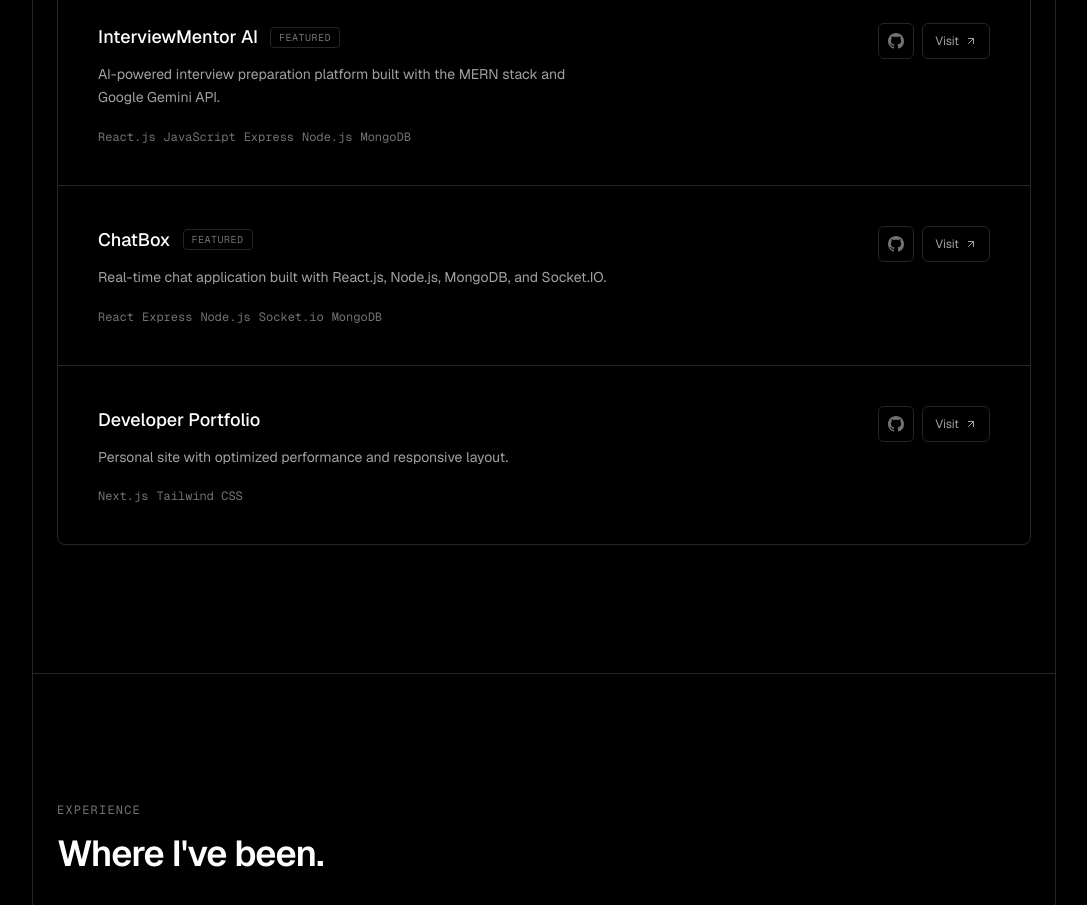
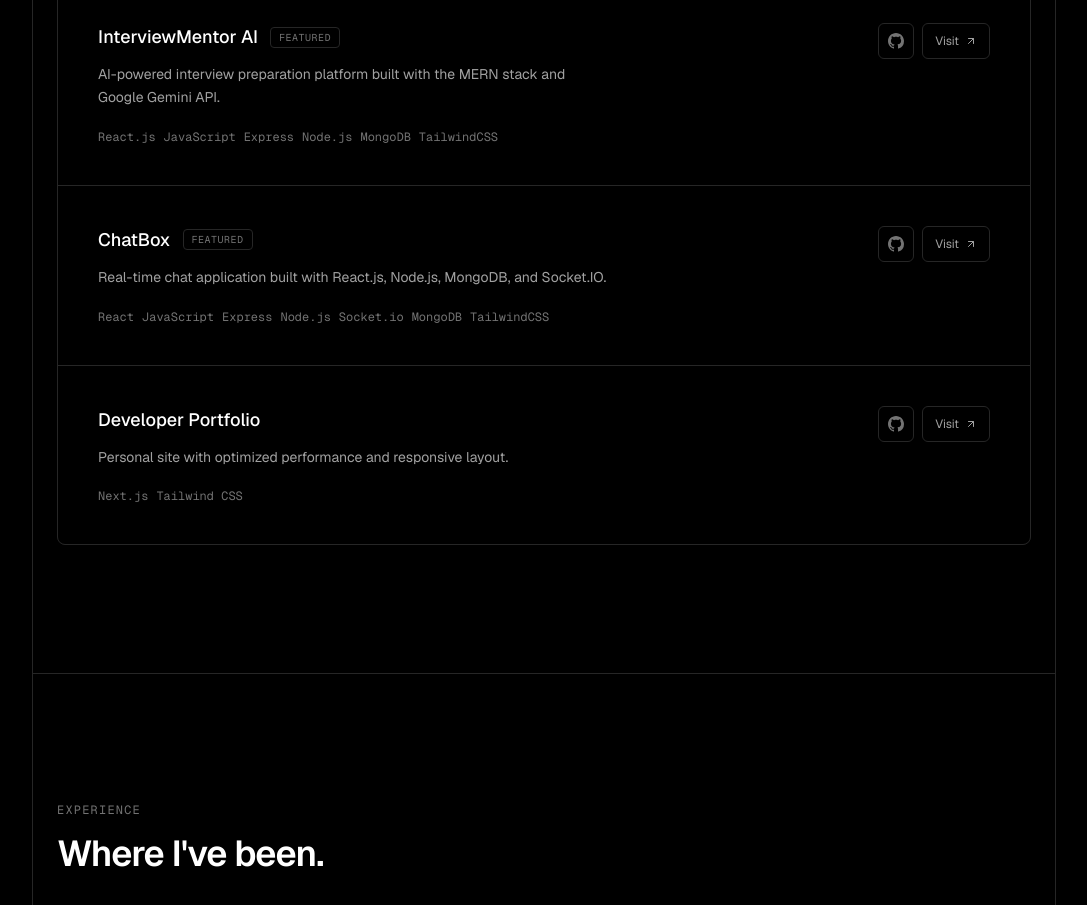
Before and after one commit to Harsh18v/portfolio, a Next.js app: page / in a window 1280 px wide. Shown: the part 2820-3725 px from the top of the page, without its empty margins (96-1183 px from the left). Built offline with nearby package versions, Linux system fonts and the light colour scheme.

Commit message:
fix: add TailwindCSS to project tags for InterviewMentor AI and ChatBox

```diff
--- a/src/data/portfolio.ts
+++ b/src/data/portfolio.ts
@@ -48,7 +48,7 @@ export const projects = [
     title: "InterviewMentor AI",
     description:
       "AI-powered interview preparation platform built with the MERN stack and Google Gemini API.",
-    tags: ["React.js", "JavaScript", "Express", "Node.js", "MongoDB"],
+    tags: ["React.js", "JavaScript", "Express", "Node.js", "MongoDB", "TailwindCSS"],
     liveUrl: "https://harsh-interviewmentor-ai.vercel.app/",
     githubUrl: "https://github.com/Harsh18v/interviewmentor-ai",
     featured: true,
@@ -57,7 +57,7 @@ export const projects = [
     title: "ChatBox",
     description:
       "Real-time chat application built with React.js, Node.js, MongoDB, and Socket.IO.",
-    tags: ["React", "Express", "Node.js", "Socket.io", "MongoDB"],
+    tags: ["React", "JavaScript", "Express", "Node.js", "Socket.io", "MongoDB", "TailwindCSS"],
     liveUrl: "https://github.com/Harsh18v/ChatBox",
     githubUrl: "https://github.com/Harsh18v/ChatBox",
     featured: true,
```
